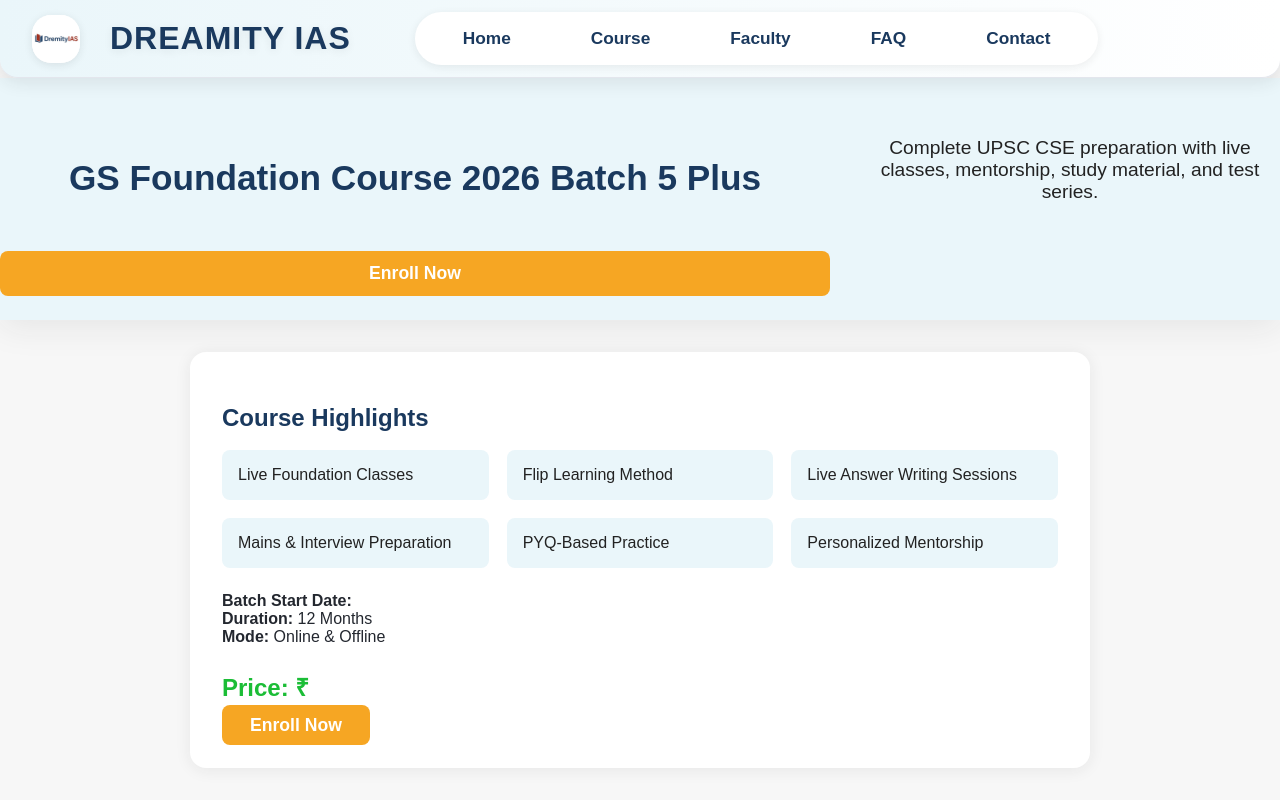
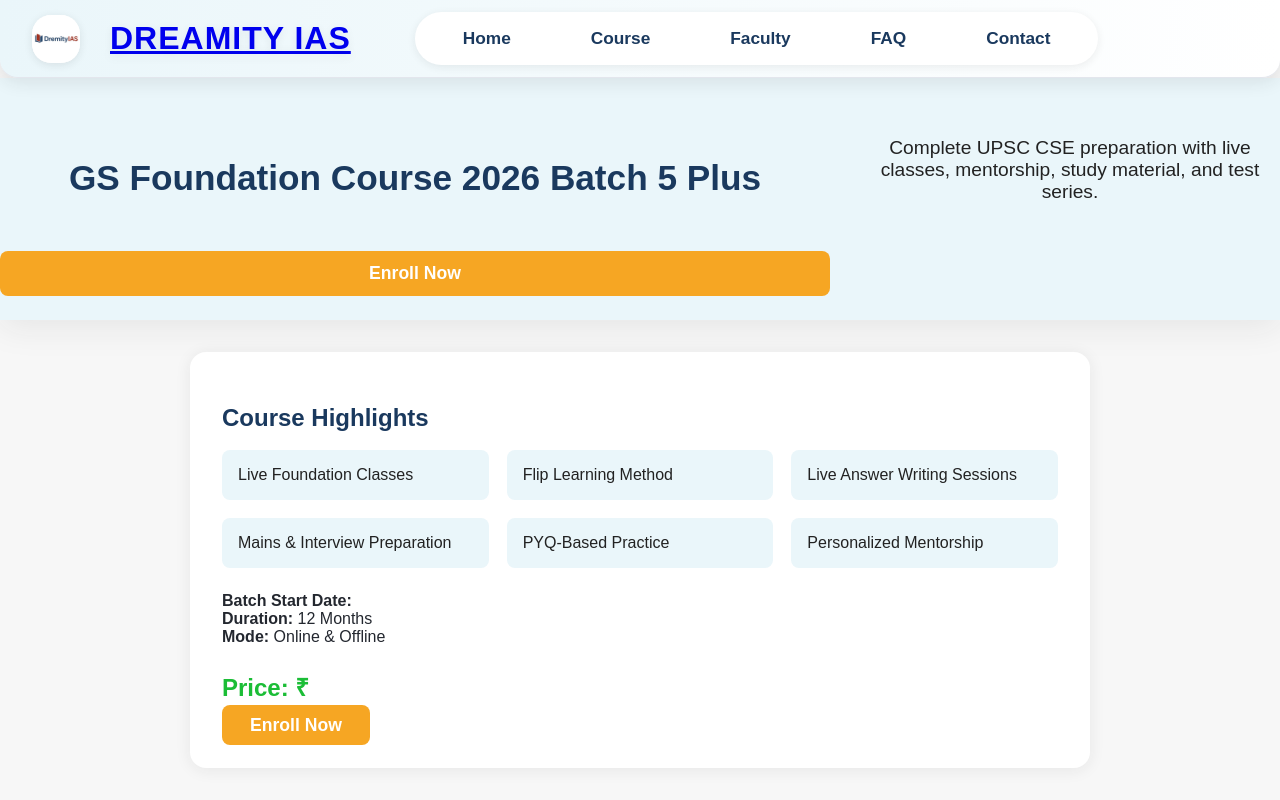
Before and after one commit to ritesh-sharma19/DreamityIAS, a plain HTML site: page gs foundation.html in a window 1280 px wide. Shown: the top 800 px of the page. Drawn offline with Linux system fonts and the light colour scheme.

Commit message:
Update gs foundation.html

```diff
--- a/gs foundation.html
+++ b/gs foundation.html
@@ -98,7 +98,9 @@
     <div class="container">
       <div class="logo-area">
         <img src="fb44c860-c8eb-475b-9d3f-8d34e4be29da.jpg" alt="Logo" class="logo-img" />
-        <div class="logo">DREAMITY IAS</div>
+        <div class="logo">
+          <a href="index.html">DREAMITY IAS</a>
+        </div>
       </div>
       <nav style="margin: 0 auto; display: flex; justify-content: right;">
         <a href="index.html">Home</a>
```
